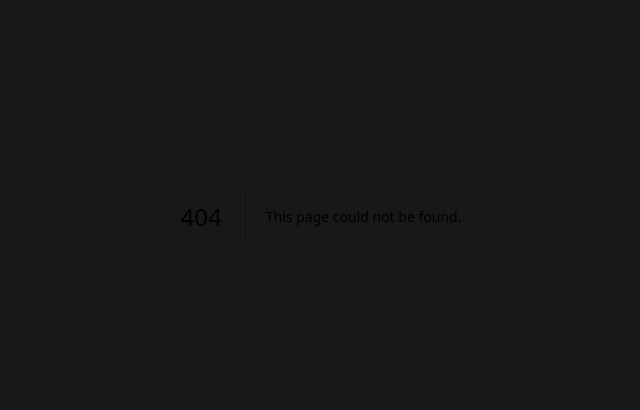
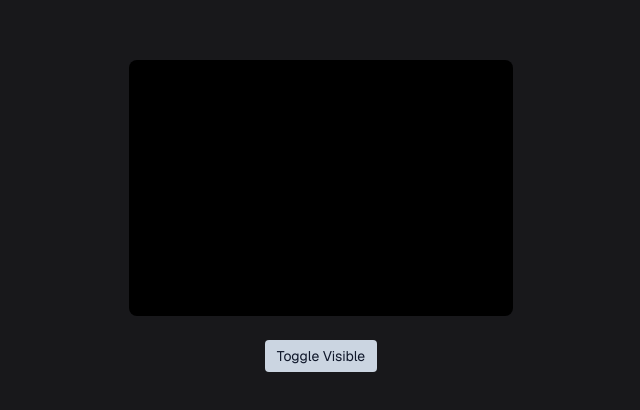
Before and after one commit to nirnejak/interactive-components, a Next.js app: page /exit-animation in a window 1280 px wide. Before the commit this address had no page. Shown: the part 184-594 px from the top of the page, without its empty margins (319-959 px from the left). Built offline with nearby package versions, Linux system fonts and the light colour scheme.

Commit message:
Entry Exit Animation Component

```diff
--- /dev/null
+++ b/app/exit-animation/page.tsx
@@ -0,0 +1,22 @@
+import * as React from "react"
+
+import { type Metadata } from "next"
+
+import ExitAnimation from "@/components/ExitAnimation"
+import generateMetadata from "utils/seo"
+
+export const metadata: Metadata = generateMetadata({
+  path: "/",
+  title: "Exit Animation | Interactive Components",
+  description: "Exit and Entry animation for elements",
+})
+
+const ExitAnimationPage: React.FC = () => {
+  return (
+    <main className="grid h-screen place-content-center">
+      <ExitAnimation />
+    </main>
+  )
+}
+
+export default ExitAnimationPage
--- a/app/page.tsx
+++ b/app/page.tsx
@@ -36,6 +36,15 @@ const Home: React.FC = () => {
             <ArrowRight size={16} />
           </span>
         </Link>
+        <Link
+          href="/exit-animation/"
+          className="group flex items-center gap-1.5 text-zinc-200"
+        >
+          <span>Exit Animation</span>
+          <span className="transition-all group-hover:translate-x-1">
+            <ArrowRight size={16} />
+          </span>
+        </Link>
       </div>
     </main>
   )
--- /dev/null
+++ b/components/ExitAnimation.tsx
@@ -0,0 +1,37 @@
+"use client"
+import * as React from "react"
+
+import { AnimatePresence, motion } from "framer-motion"
+
+const CalculateHexAlpha: React.FC = () => {
+  const [isActive, setIsActive] = React.useState(false)
+
+  return (
+    <div className="flex flex-col items-center justify-center gap-6 text-white">
+      <div className="grid h-64 w-96 place-content-center rounded-lg bg-black p-4 text-center text-sm transition-all ease-out">
+        <AnimatePresence>
+          {isActive && (
+            <motion.div
+              initial={{ opacity: 0, translateY: 10 }}
+              animate={{ opacity: 1, translateY: 0 }}
+              exit={{ opacity: 0, translateY: -10 }}
+              className="rounded-md bg-zinc-900 px-7 py-5 text-sm text-slate-50"
+            >
+              Element
+            </motion.div>
+          )}
+        </AnimatePresence>
+      </div>
+      <button
+        className="rounded bg-slate-300 px-3 py-1.5 text-sm text-slate-900"
+        onClick={() => {
+          setIsActive(!isActive)
+        }}
+      >
+        Toggle Visible
+      </button>
+    </div>
+  )
+}
+
+export default CalculateHexAlpha
```
